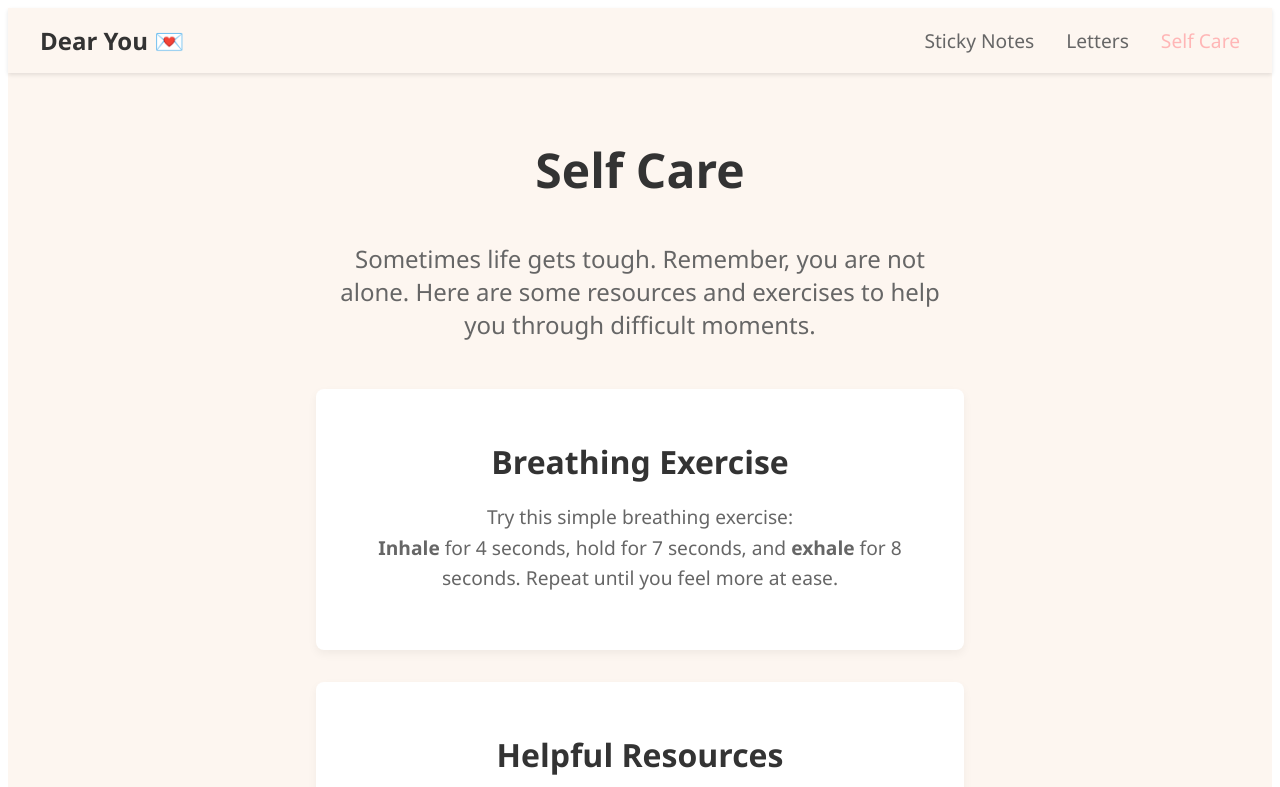
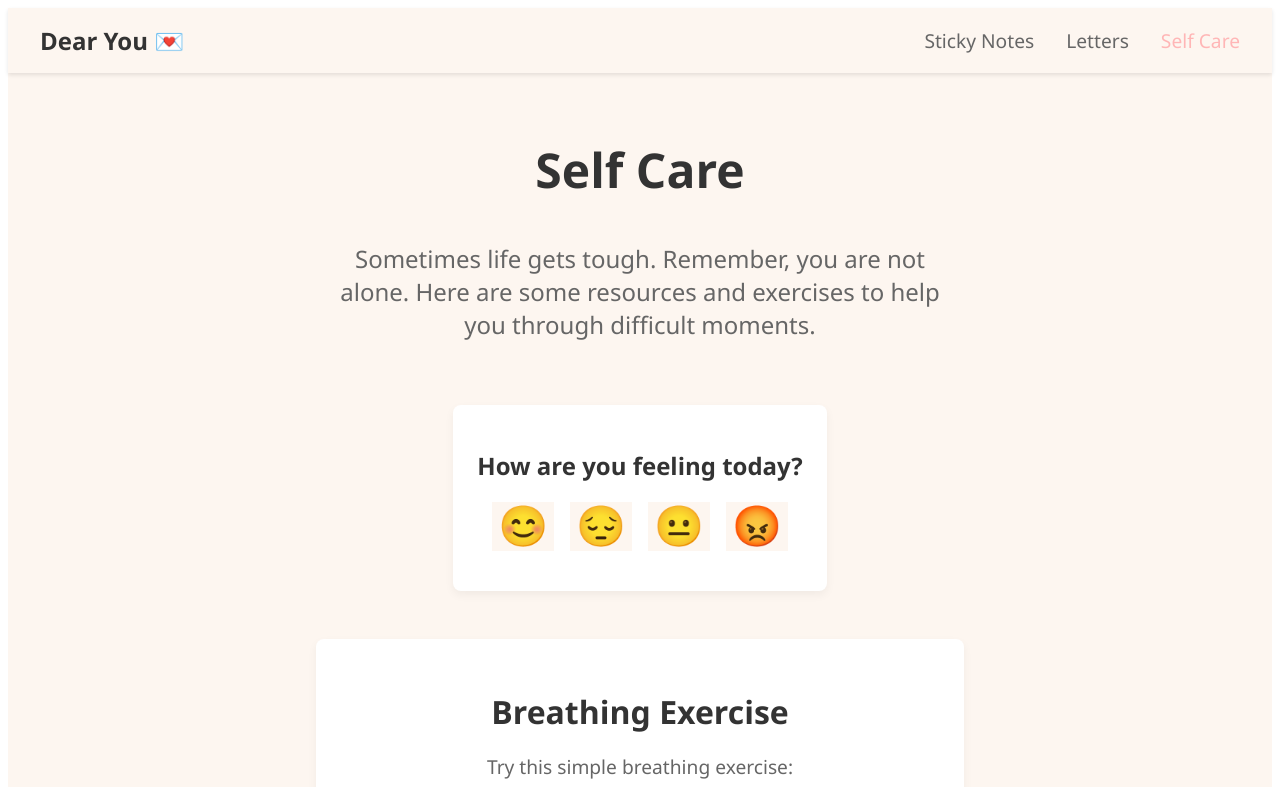
Before and after one commit to Tom-Par/Dear_You_Frontend, a React (Vite) app: page /self-care in a window 1280 px wide. Shown: the top 787 px of the page. Built offline with nearby package versions, Linux system fonts and the light colour scheme.

Commit message:
mood tracker added to the self care site

```diff
--- /dev/null
+++ b/src/components/MoodTracker.css
@@ -0,0 +1,36 @@
+/* src/components/MoodTracker.css */
+.mood-tracker {
+    margin: 2rem auto;
+    padding: 1.5rem;
+    background: #fff;
+    border-radius: 8px;
+    box-shadow: 0 4px 10px rgba(0, 0, 0, 0.05);
+    max-width: 600px;
+    text-align: center;
+    font-family: "Segoe UI", sans-serif;
+  }
+
+  .moods {
+    display: flex;
+    justify-content: center;
+    gap: 1rem;
+    margin: 1rem 0;
+  }
+
+  .mood-button {
+    background: #fdf6f0;
+    border: none;
+    font-size: 2.5rem;
+    cursor: pointer;
+    transition: transform 0.2s ease;
+  }
+
+  .mood-button:hover {
+    transform: scale(1.1);
+  }
+
+  .mood-message {
+    margin-top: 1rem;
+    font-size: 1.2rem;
+    color: #333;
+  }
--- /dev/null
+++ b/src/components/MoodTracker.jsx
@@ -0,0 +1,45 @@
+// src/components/MoodTracker.jsx
+import { useState } from 'react';
+import './MoodTracker.css';
+
+function MoodTracker() {
+  const [selectedMood, setSelectedMood] = useState(null);
+
+  // Define available moods with associated emoji, label, and a supportive message.
+  const moods = [
+    { id: 1, emoji: "😊", label: "Happy", message: "Great to see you happy! Keep shining your light!" },
+    { id: 2, emoji: "😔", label: "Sad", message: "I’m sorry you're feeling down. Remember, it's okay to take a break." },
+    { id: 3, emoji: "😐", label: "Neutral", message: "Thanks for sharing. Wishing you moments of peace today." },
+    { id: 4, emoji: "😡", label: "Angry", message: "Take a deep breath. Sometimes, a little pause helps ease the tension." },
+  ];
+
+  const handleMoodClick = (mood) => {
+    setSelectedMood(mood);
+    // Optionally, add further interactive actions here (e.g., change background, display modal, etc.)
+  };
+
+  return (
+    <div className="mood-tracker">
+      <h2>How are you feeling today?</h2>
+      <div className="moods">
+        {moods.map(mood => (
+          <button
+            key={mood.id}
+            className="mood-button"
+            onClick={() => handleMoodClick(mood)}
+            aria-label={mood.label}
+          >
+            <span role="img" aria-hidden="true">{mood.emoji}</span>
+          </button>
+        ))}
+      </div>
+      {selectedMood && (
+        <div className="mood-message">
+          <p>{selectedMood.message}</p>
+        </div>
+      )}
+    </div>
+  );
+}
+
+export default MoodTracker;
--- a/src/pages/SelfCare.jsx
+++ b/src/pages/SelfCare.jsx
@@ -1,5 +1,6 @@
 // src/pages/SelfCare.jsx
 import "./SelfCare.css";
+import MoodTracker from "../components/MoodTracker";
 
 function SelfCare() {
   return (
@@ -9,6 +10,8 @@ function SelfCare() {
         Sometimes life gets tough. Remember, you are not alone. Here are some
         resources and exercises to help you through difficult moments.
       </p>
+
+      <MoodTracker />
 
       <section className="section">
         <h2>Breathing Exercise</h2>
```
